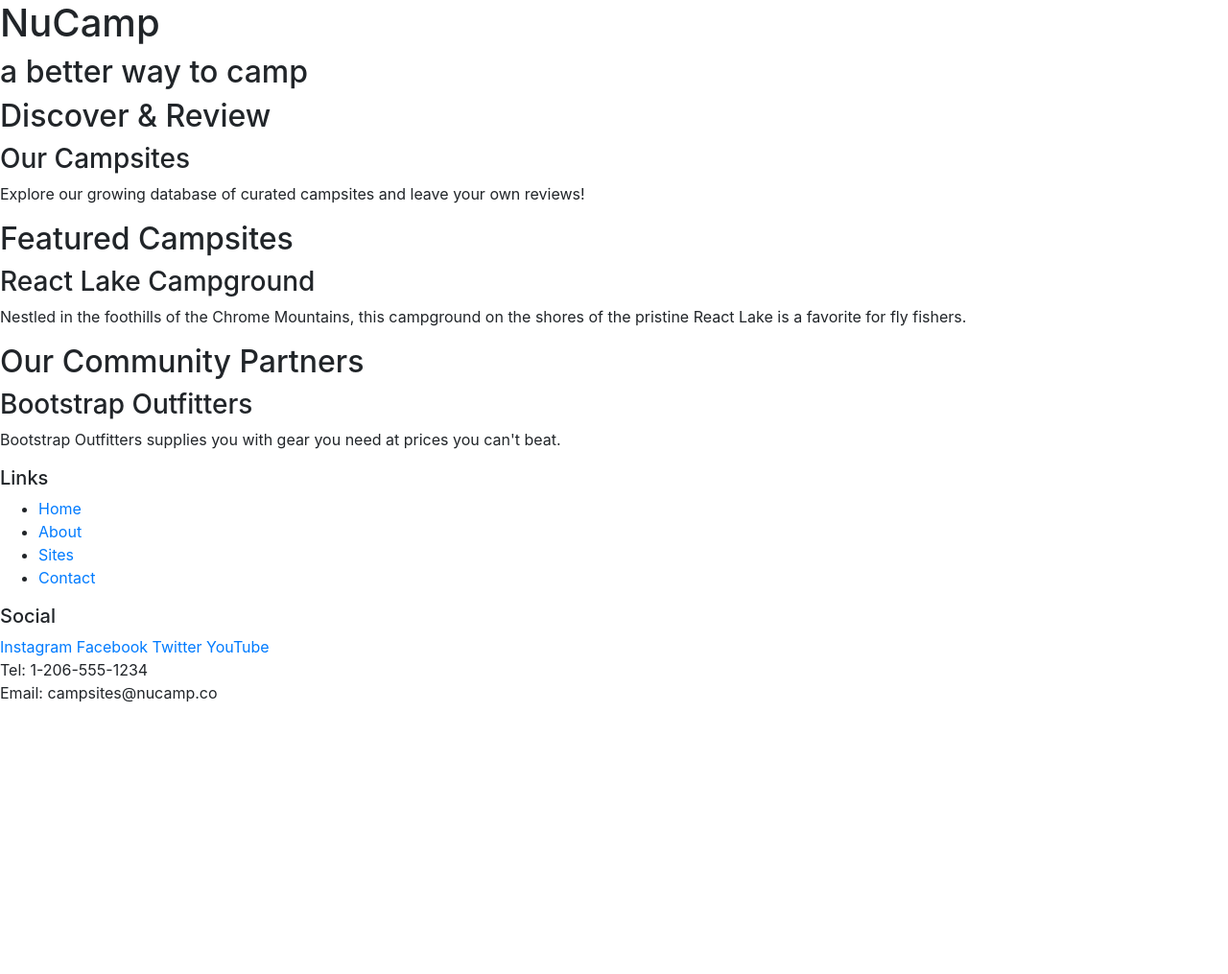
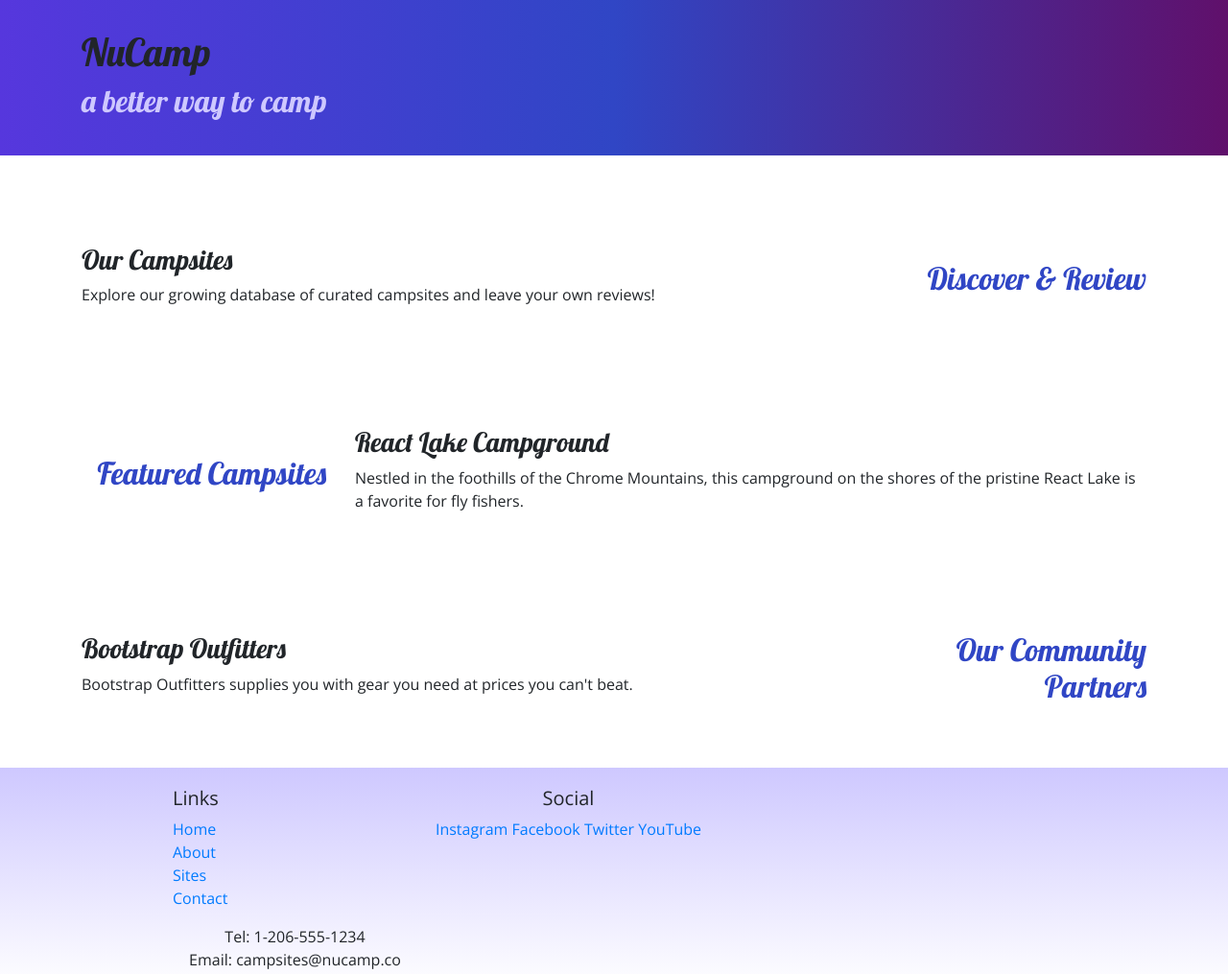
Before and after one commit to lastexception/bootstrap-start, a website: page index.html in a window 1280 px wide. Shown: the whole page at 96% size. Before the commit the page ends 800 px from the top, so only its background shows below. Drawn offline with nearby package versions, Linux system fonts and the light colour scheme.

Commit message:
Created custom style sheet and updated index.html

```diff
--- /dev/null
+++ b/css/styles.css
@@ -0,0 +1,32 @@
+ body {
+     font-family: "Open Sans", sans-serif;
+ }
+
+ h1, h2, h3 {
+     font-family: "Lobster", cursive;
+ }
+
+ h2 {
+     color: #3046C5;
+
+ }
+
+ header h2 {
+     color: #CEC8FF;
+ }
+
+ footer {
+     background-image: linear-gradient(#CEC8FF, white);
+     padding: 20px 0;
+ }
+
+ .jumbotron {
+     padding: 30px;
+     background-image: linear-gradient(to right, #5637DD, #3046C5, #60106B );
+ }
+
+ .row-content {
+     padding: 50px 0;
+     border-bottom: 1 px ridge;
+     min-height: 200px;
+ }
--- a/index.html
+++ b/index.html
@@ -8,55 +8,76 @@
 
         <!-- Bootstrap CSS -->
         <link rel="stylesheet" href="node_modules/bootstrap/dist/css/bootstrap.min.css" />
-
+        <link rel="stylesheet" href="https://fonts.googleapis.com/css?family=Lobster|Open+Sans" />
+        <link rel="stylesheet" href="css/styles.css" />
         <title>NuCamp: A Better Way To Camp</title>
     </head>
 
 <body>
 
-    <header>
-        <div>
+    <header class="jumbotron jumbotron-fluid">
+        <div class="container">
+            <div class="row" >
+                <div class ="col">
                     <h1>NuCamp</h1>
                     <h2>a better way to camp</h2>
                 </div>
+            </div>
+        </div>
     </header>
 
-    <div>
-        <h2>Discover & Review</h2>
+    <div class="container">
+        <div class="row row-content align-items-center">
+            <div class="col-sm-4 order-sm-last col-md-3">
+                <h2 class="text-sm-right">Discover & Review</h2>
+            </div>
+            <div class="col">
                 <h3>Our Campsites</h3>
                 <p>Explore our growing database of curated campsites and leave your own reviews!</p>
             </div>
+        </div>
 
-    <div>
-        <h2>Featured Campsites</h2>
+        <div class="row row-content align-items-center">
+            <div class="col-sm-4 col-md-3">
+                <h2 class="text-sm-right">Featured Campsites</h2>
+            </div>
+            <div class="col">
                 <h3>React Lake Campground</h3>
                 <p>Nestled in the foothills of the Chrome Mountains, this campground on the shores of the pristine React Lake is a favorite for fly fishers.</p>
             </div>
+        </div>
 
-    <div>
-        <h2>Our Community Partners</h2>
+        <div class="row row-content align-items-center">
+            <div class="col-sm-4 order-sm-last col-md-3">
+                <h2 class="text-sm-right">Our Community Partners</h2>
+            </div>
+            <div class="col">
                 <h3>Bootstrap Outfitters</h3>
                 <p>Bootstrap Outfitters supplies you with gear you need at prices you can't beat.</p>
             </div>
+        </div>
+    </div>
 
     <footer>
-        <div>
+        <div class="container">
+            <div class ="row">
+                <div class="col-4 col-sm-2 offset-1">
                     <h5>Links</h5>
-            <ul>
+                    <ul class="list-unstyled">
                         <li><a href="#">Home</a></li>
                         <li><a href="#">About</a></li>
                         <li><a href="#">Sites</a></li>
                         <li><a href="#">Contact</a></li>
                     </ul>
                 </div>
-        <div>
+                <div class="col-6 col-sm-5 text-center">
                     <h5>Social</h5>
                     <a href="http://instagram.com/">Instagram</a>
                     <a href="http://facebook.com/">Facebook</a>
                     <a href="http://twitter.com/">Twitter</a>
                     <a href="http://youtube.com/">YouTube</a>
                 </div>
-        <div>
+                <div class="col-6 col-sm-5 text-center">
                     Tel: 1-206-555-1234<br />
                     Email: campsites@nucamp.co
                 </div>
```
Lines whose indentation alone changed are shown as unchanged.
